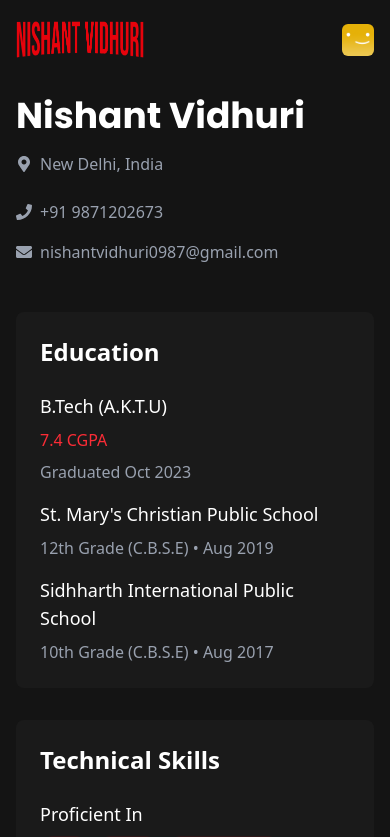
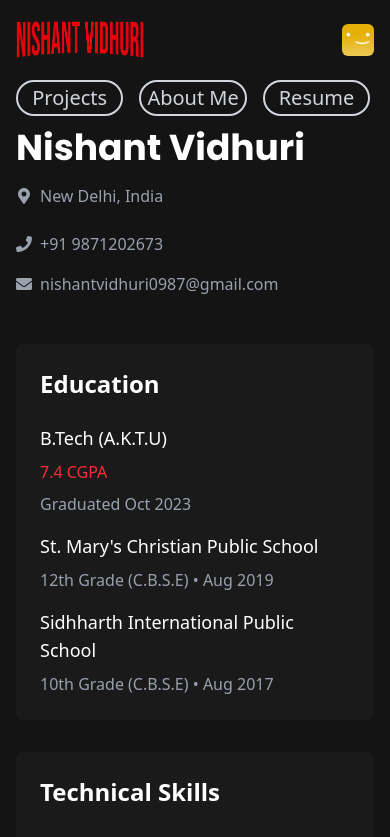
Before and after one commit to Nishantvidhuri/NishantPortfolio, a React (Vite) app: page /about in a window 390 px wide. Shown: the top 837 px of the page. Built offline with nearby package versions, Linux system fonts and the light colour scheme.

Commit message:
minor fixes

```diff
--- a/src/components/FirstSectionHome.jsx
+++ b/src/components/FirstSectionHome.jsx
@@ -1,9 +1,11 @@
 import React, { useEffect, useState } from "react";
 import { useProjects } from "../context/ProjectContext"; // Import the context hook
+import { useNavigate } from 'react-router-dom';
 
 function FirstSectionHome() {
   const { projects } = useProjects();
   const [randomIndex, setRandomIndex] = useState(0);
+  const navigate = useNavigate();
 
   useEffect(() => {
     if (projects.length > 0) {
@@ -11,6 +13,16 @@ function FirstSectionHome() {
       setRandomIndex(randomNumber);
     }
   }, [projects.length]);
+
+  const handleNavigation = (path) => {
+    if (path === 'resume') {
+      // Open resume in new tab
+      window.open("https://drive.google.com/file/d/18z0fJm-KOhX3aejFhth5Mh1FvrZJip1x/view?usp=sharing", "_blank");
+    } else {
+      // Navigate to internal routes
+      navigate(`/${path}`);
+    }
+  };
 
   if (projects.length === 0) {
     return (
@@ -124,13 +136,22 @@ function FirstSectionHome() {
 
         {/* Navigation Buttons */}
         <div className="absolute top-20  w-full  flex gap-4 text-xl">
-          <button className="w-[30%] py-0.5 border-2 rounded-full border-gray-300 text-gray-300">
+          <button
+            onClick={() => handleNavigation('projects')}
+            className="w-[30%] py-0.5 border-2 rounded-full border-gray-300 text-gray-300 hover:bg-white/10 transition-colors"
+          >
             Projects
           </button>
-          <button className="w-[30%] py-0.5 border-2 rounded-full border-gray-300 text-gray-300">
-            Skills
+          <button
+            onClick={() => handleNavigation('about')}
+            className="w-[30%] py-0.5 border-2 rounded-full border-gray-300 text-gray-300 hover:bg-white/10 transition-colors"
+          >
+            About Me
           </button>
-          <button className="w-[30%] py-0.5 border-2 rounded-full border-gray-300 text-gray-300">
+          <button
+            onClick={() => handleNavigation('resume')}
+            className="w-[30%] py-0.5 border-2 rounded-full border-gray-300 text-gray-300 hover:bg-white/10 transition-colors"
+          >
             Resume
           </button>
         </div>
--- a/src/components/HrBanner.jsx
+++ b/src/components/HrBanner.jsx
@@ -1,5 +1,6 @@
 import React, { useState, useEffect } from 'react';
 import ContactModal from './ContactModal';
+import { useNavigate } from 'react-router-dom';
 import { FaGithub, FaLinkedin, FaArrowRight, FaMailBulk, FaMailchimp, FaAmericanSignLanguageInterpreting, FaEnvelope } from 'react-icons/fa';
 
 // Import project images
@@ -19,6 +20,7 @@ function HrBanner() {
   const [isHovered, setIsHovered] = useState(false);
   const [currentImageIndex, setCurrentImageIndex] = useState(0);
   const [isMobile, setIsMobile] = useState(false);
+  const navigate = useNavigate();
 
   const projectImages = [
     { src: aiimage, name: 'AI Image Generator' },
@@ -80,6 +82,16 @@ function HrBanner() {
     };
   };
 
+  const handleNavigation = (path) => {
+    if (path === 'resume') {
+      // Open resume in new tab
+      window.open("https://drive.google.com/file/d/18z0fJm-KOhX3aejFhth5Mh1FvrZJip1x/view?usp=sharing", "_blank");
+    } else {
+      // Navigate to internal routes
+      navigate(`/${path}`);
+    }
+  };
+
   return (
     <section className="relative min-h-[calc(100vh-64px)] w-full mt-16">
       {/* Background Elements - Adjusted opacity and gradients */}
@@ -89,6 +101,28 @@ function HrBanner() {
         className="absolute inset-0 bg-cover bg-center opacity-[0.03]"
 
       />
+
+      {/* Mobile Navigation Buttons */}
+      <div className="absolute z-[1000] top-2 w-full flex gap-4 text-xl px-4 md:hidden">
+      <button
+            onClick={() => handleNavigation('projects')}
+            className="w-[30%] py-0.5 border-2 rounded-full border-gray-300 text-gray-300 hover:bg-white/10 transition-colors"
+          >
+            Projects
+          </button>
+          <button
+            onClick={() => handleNavigation('about')}
+            className="w-[30%] py-0.5 border-2 rounded-full border-gray-300 text-gray-300 hover:bg-white/10 transition-colors"
+          >
+            About Me
+          </button>
+          <button
+            onClick={() => handleNavigation('resume')}
+            className="w-[30%] py-0.5 border-2 rounded-full border-gray-300 text-gray-300 hover:bg-white/10 transition-colors"
+          >
+            Resume
+          </button>
+      </div>
 
       {/* Content Container */}
       <div className="container mx-auto px-4 h-full relative z-10">
@@ -182,6 +216,8 @@ function HrBanner() {
         </div>
       </div>
 
+
+
       <ContactModal
         isOpen={isModalOpen}
         onClose={() => setIsModalOpen(false)}
--- a/src/components/Navbar.jsx
+++ b/src/components/Navbar.jsx
@@ -52,12 +52,19 @@ function Navbar() {
     setActiveDropdown(null);
   };
 
-
+  const handleLogoClick = () => {
+    navigate(userRole === 'developer' ? '/developer' : '/hr');
+  };
 
   return (
     <div className={`fixed w-full top-0 left-0  transition-all duration-300 ${scrolled ? "bg-black shadow-lg" : "bg-transparent"} px-0 sm:px-6 py-3 z-50`}>
       <div className="flex md:hidden justify-between items-center px-4 py-2">
-        <img className="w-32 h-10" src={Logo} alt="Logo" />
+        <img
+          className="w-32 h-10 cursor-pointer"
+          src={Logo}
+          alt="Logo"
+          onClick={handleLogoClick}
+        />
         <div className="relative">
           <button
             onClick={() => handleMouseEnter("profile")}
@@ -100,7 +107,12 @@ function Navbar() {
       </div>
       <div className="hidden md:flex px-5 py-2 justify-between items-center">
         <div className="flex gap-8 items-center">
-          <img className="w-32 h-10" src={Logo} alt="Logo" />
+          <img
+            className="w-32 h-10 cursor-pointer"
+            src={Logo}
+            alt="Logo"
+            onClick={handleLogoClick}
+          />
           <div className="flex font-bold text-sm !text-[#D5D5D5] gap-5">
             <Link
               to={userRole === 'developer' ? '/developer' : '/hr'}
--- a/src/pages/About.jsx
+++ b/src/pages/About.jsx
@@ -1,14 +1,44 @@
 import React from 'react';
 import Navbar from '../components/Navbar';
 import { FaGithub, FaLinkedin, FaEnvelope, FaMapMarkerAlt, FaPhone, FaExternalLinkAlt } from 'react-icons/fa';
-
+import { useNavigate } from 'react-router-dom';
 function About() {
+  const navigate = useNavigate();
+  const handleNavigation = (path) => {
+    if (path === 'resume') {
+      // Open resume in new tab
+      window.open("https://drive.google.com/file/d/18z0fJm-KOhX3aejFhth5Mh1FvrZJip1x/view?usp=sharing", "_blank");
+    } else {
+      // Navigate to internal routes
+      navigate(`/${path}`);
+    }
+  };
   return (
     <div className="min-h-screen bg-[#141414]">
       <Navbar />
+      <div className="absolute z-[1000] top-20 w-full flex gap-4 text-xl px-4 md:hidden">
+      <button
+            onClick={() => handleNavigation('projects')}
+            className="w-[30%] py-0.5 border-2 rounded-full border-gray-300 text-gray-300 hover:bg-white/10 transition-colors"
+          >
+            Projects
+          </button>
+          <button
+            onClick={() => handleNavigation('about')}
+            className="w-[30%] py-0.5 border-2 rounded-full border-gray-300 text-gray-300 hover:bg-white/10 transition-colors"
+          >
+            About Me
+          </button>
+          <button
+            onClick={() => handleNavigation('resume')}
+            className="w-[30%] py-0.5 border-2 rounded-full border-gray-300 text-gray-300 hover:bg-white/10 transition-colors"
+          >
+            Resume
+          </button>
+      </div>
+      {/* Hero Section */}
+      <div className="relative pt-32 pb-16 px-4 md:px-12">
 
-      {/* Hero Section */}
-      <div className="relative pt-24 pb-16 px-4 md:px-12">
         <div className="max-w-6xl mx-auto">
           {/* Profile Header */}
           <div className="flex flex-col md:flex-row items-start md:items-end gap-6 md:gap-12 mb-12">
```
